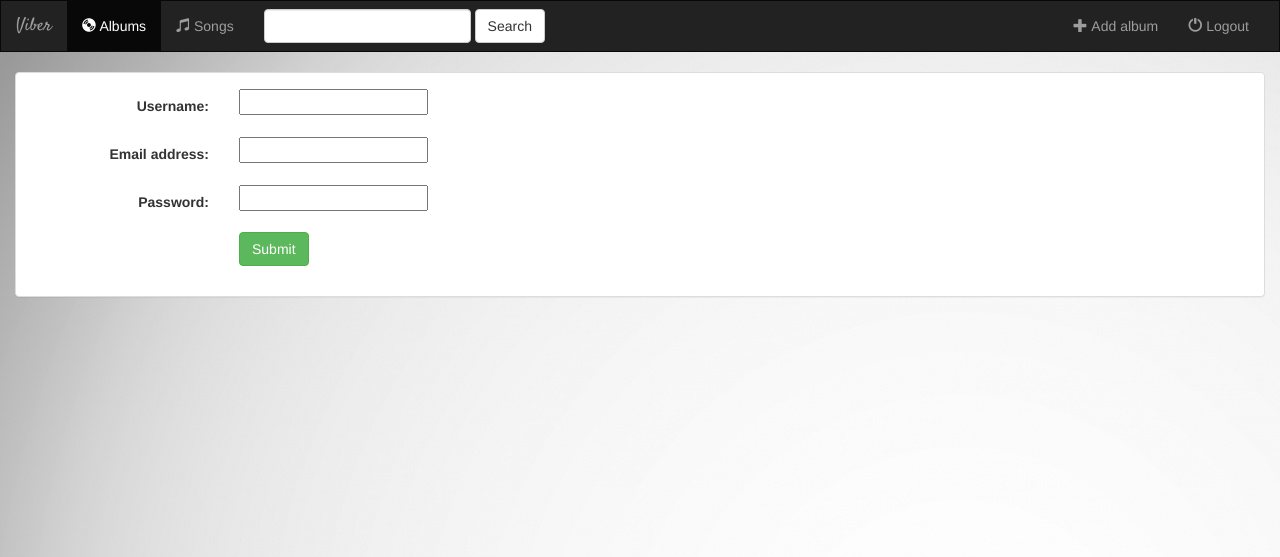
After one commit to mateusztasz/DjangoTutorial, a Django app: page /music/register in a window 1280 px wide. The commit adds this page. Shown: the top 557 px of the page. Run offline with Django 3.2, Linux system fonts and the light colour scheme; some libraries are stand-ins or nearby versions.

Commit message:
This is truly After 36 tutorilas

```diff
--- a/music/forms.py
+++ b/music/forms.py
@@ -7,4 +7,4 @@ class UserForm(forms.ModelForm):
 
     class Meta:
         model = User
-        fields = ['username','email','password']
+        fields = ['username', 'email', 'password']
--- a/music/models.py
+++ b/music/models.py
@@ -2,6 +2,7 @@ from django.db import models
 from django.core.urlresolvers import reverse
 
 # Create your models here.
+
 
 class Album(models.Model):
     artist = models.CharField(max_length=250)
@@ -15,6 +16,7 @@ class Album(models.Model):
     def __str__(self):
         return self.album_title + ' - ' + self.artist
 
+
 class Song(models.Model):
     album = models.ForeignKey(Album, on_delete=models.CASCADE)
     file_type = models.CharField(max_length=10)
--- a/music/templates/music/index.html
+++ b/music/templates/music/index.html
@@ -41,6 +41,6 @@
 
 
     {% else %}
-        <h2>You dont have ay albums</h2>
+        <h2>You don't have ay albums</h2>
     {% endif %}
 {% endblock %}
--- /dev/null
+++ b/music/templates/music/registration_form.html
@@ -0,0 +1,31 @@
+{% extends 'music/base.html' %}
+{% block title %}Register{% endblock %}
+{% block albums_active %}active{% endblock %}
+
+{% block body %}
+    <div class="container-fluid">
+
+        <div class="row">
+            <div class="col-sm-12 col md-7">
+                <div class="panel panel-default">
+                    <div class="panel-body">
+
+                        <form class="form-horizontal" action="" method="post" enctype="multipart/form-data">
+                            {% csrf_token %}
+                            {% include 'music/form_template.html' %}
+                            <div class="form-group">
+                                <div class="col-sm-offset-2 col-sm-10">
+                                    <button type="submit" class="btn btn-success" >Submit</button>
+
+                                </div>
+                            </div>
+
+                        </form>
+
+                    </div>
+                </div>
+            </div>
+        </div>
+
+    </div>
+{% endblock %}
--- a/music/urls.py
+++ b/music/urls.py
@@ -7,16 +7,19 @@ urlpatterns = [
     # /music/
     url(r'^$', views.IndexView.as_view(), name='index'),
 
-    #/music/<album_id>
-    url(r'^(?P<pk>[0-9]+)/$', views.DetailView.as_view(), name = 'detail'),
+    # /registration/
+    url(r'^register$', views.UserFormView.as_view(), name='register'),
 
-    #/music/album/add
-    url(r'album/add/$',views.AlbumCreate.as_view(),name='album-add'),
+    # /music/<album_id>
+    url(r'^(?P<pk>[0-9]+)/$', views.DetailView.as_view(), name='detail'),
 
-    #/music/album/2
+    # /music/album/add
+    url(r'album/add/$', views.AlbumCreate.as_view(), name='album-add'),
+
+    # /music/album/2
     url(r'album/(?P<pk>[0-9]+)/$', views.AlbumUpdate.as_view(), name='album-update'),
 
-    #/music/album/2/delete
+    # /music/album/2/delete
     url(r'album/(?P<pk>[0-9]+)/delete$', views.AlbumDelete.as_view(), name='album-delete'),
 
 ]
--- a/music/views.py
+++ b/music/views.py
@@ -6,6 +6,7 @@ from django.views import generic
 from django.views.generic import View
 from .models import Album
 from.forms import UserForm
+
 
 class IndexView(generic.ListView):
     template_name = 'music/index.html'
@@ -23,27 +24,30 @@ class DetailView(generic.DetailView):
 
 class AlbumCreate(CreateView):
     model = Album
-    fields = ['artist', 'album_title', 'genre' , 'album_logo']
+    fields = ['artist', 'album_title', 'genre', 'album_logo']
+
 
 class AlbumUpdate(UpdateView):
     model = Album
-    fields = ['artist', 'album_title', 'genre' , 'album_logo']
+    fields = ['artist', 'album_title', 'genre', 'album_logo']
+
 
 class AlbumDelete(DeleteView):
     model = Album
     success_url = reverse_lazy('music:index')
+
 
 class UserFormView(View):
     form_class = UserForm
     template_name = 'music/registration_form.html'
 
     # display blank form
-    def get(self,request):
+    def get(self, request):
         form = self.form_class(None)
-        return render(request,self.template_name,{'form':Form})
+        return render(request, self.template_name, {'form': form})
 
     # process form data
-    def post(self,request):
+    def post(self, request):
         form = self.form_class(request.POST)
 
         if form.is_valid():
@@ -54,3 +58,13 @@ class UserFormView(View):
             password = form.cleaned_data['password']
             user.set_password(password)
             user.save()
+
+            # returns User objects if credentials are correct
+            user = authenticate(username=username, password=password)
+
+            if user is not None:
+                if user.is_active:
+                    login(request, user)
+                    return redirect('music:index')
+
+        return render(request, self.template_name, {'form': form})
```
Also changed, not shown: db.sqlite3, media/IMG_20160730_124233.jpg (added), 6 other files.
